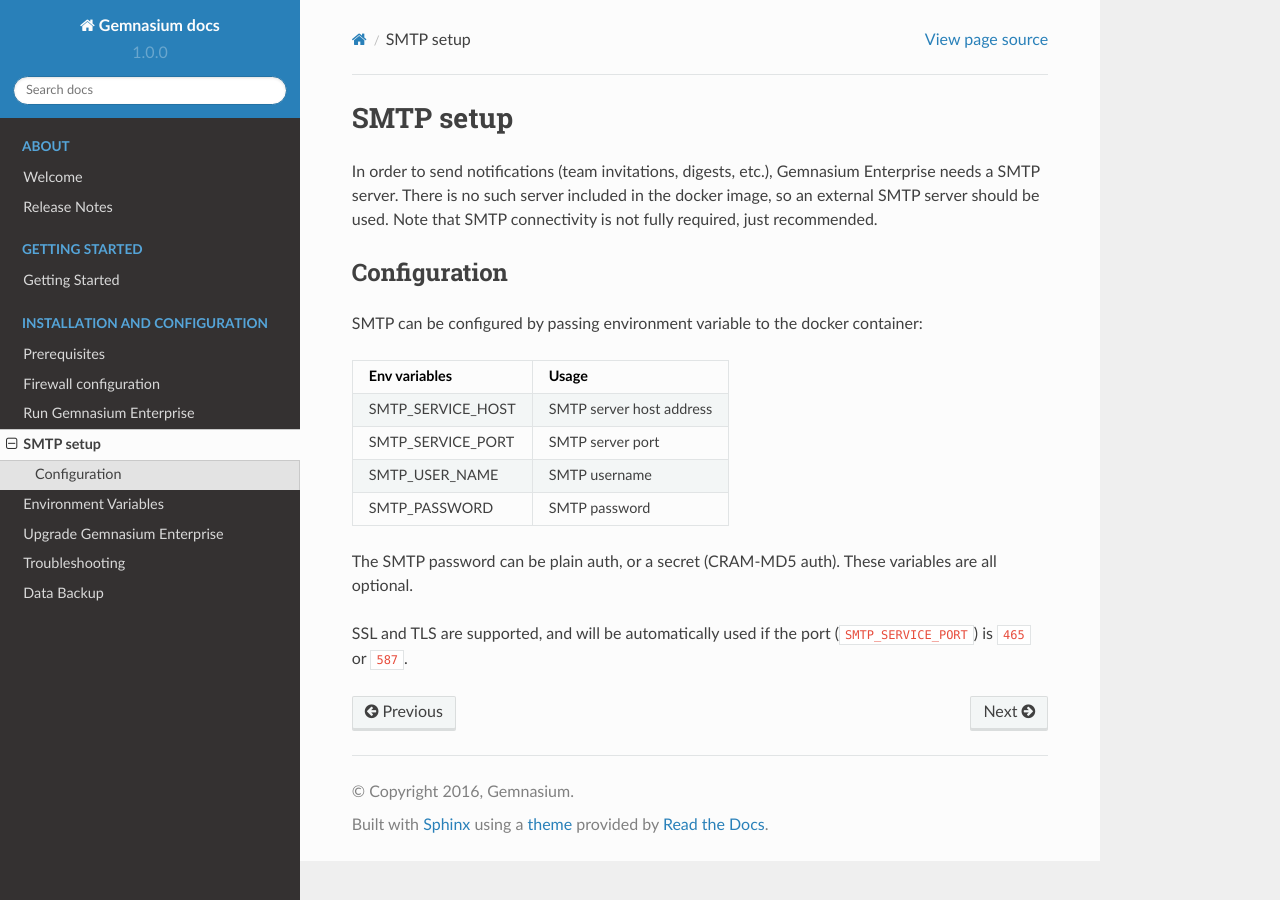
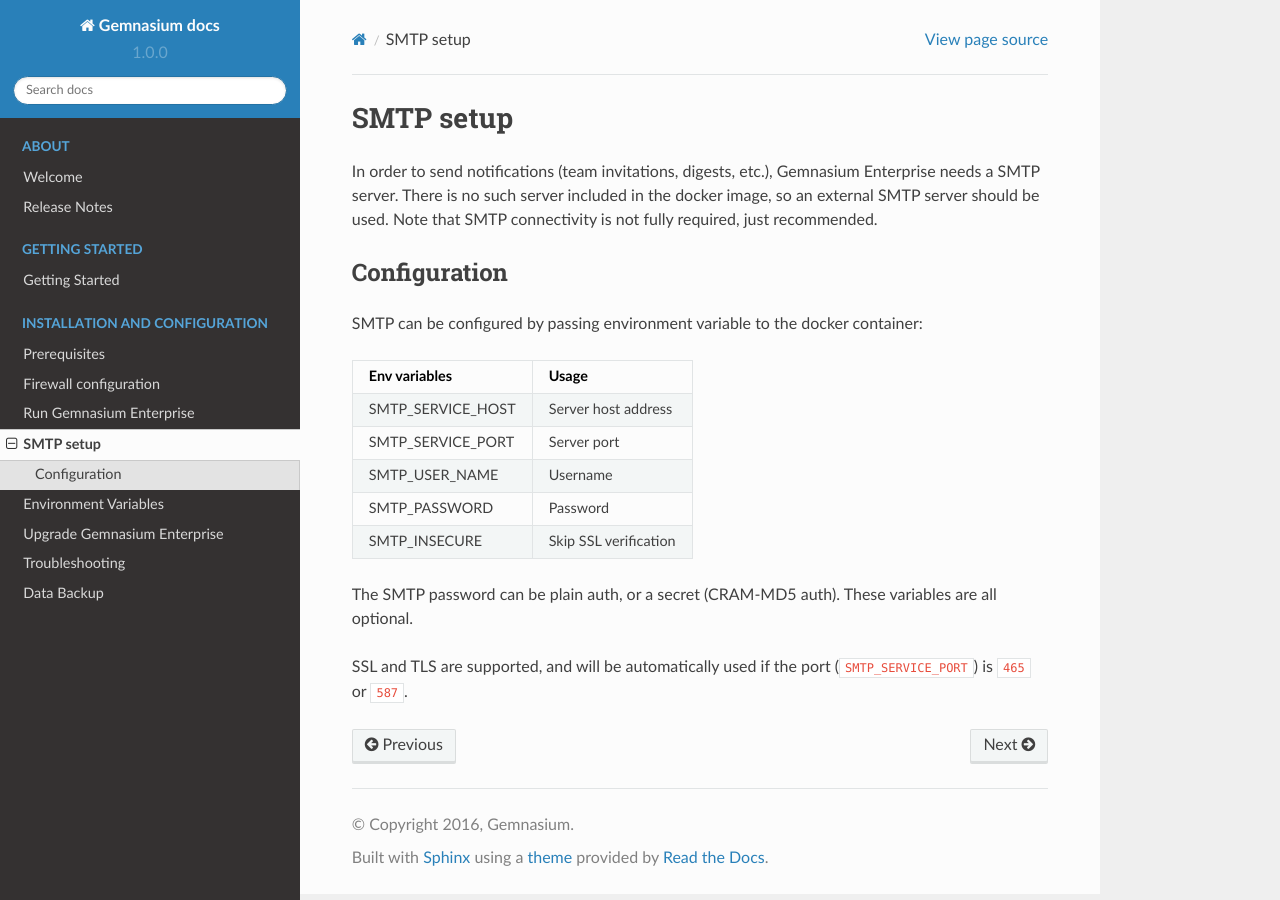
Before and after one commit to jipiboily/docs-1, a Sphinx documentation site: the page built from docs/installation/smtp.rst, in a window 1280 px wide. Built offline with Sphinx 7.4.7 and the Read the Docs theme 2.0.0, drawn with Linux system fonts in a browser that asks for light colours.

Commit message:
Add new SMTP_INSECURE flag

```diff
--- a/docs/installation/env.rst
+++ b/docs/installation/env.rst
@@ -36,3 +36,5 @@
 | ``SMTP_PASSWORD``         | SMTP password (plain auth) or    | optional                           |                  |
 |                           | secret (CRAM-MD5 auth)           |                                    |                  |
 +---------------------------+----------------------------------+------------------------------------+------------------+
+| ``SMTP_INSECURE``         | SMTP skip SSL verification       | optional                           | false            |
++---------------------------+----------------------------------+------------------------------------+------------------+
--- a/docs/installation/smtp.rst
+++ b/docs/installation/smtp.rst
@@ -14,10 +14,11 @@
 ====================  ===========================
 Env variables         Usage
 ====================  ===========================
-SMTP_SERVICE_HOST     SMTP server host address
-SMTP_SERVICE_PORT     SMTP server port
-SMTP_USER_NAME        SMTP username
-SMTP_PASSWORD         SMTP password
+SMTP_SERVICE_HOST     Server host address
+SMTP_SERVICE_PORT     Server port
+SMTP_USER_NAME        Username
+SMTP_PASSWORD         Password
+SMTP_INSECURE         Skip SSL verification
 ====================  ===========================
 
 The SMTP password can be plain auth, or a secret (CRAM-MD5 auth).
```
